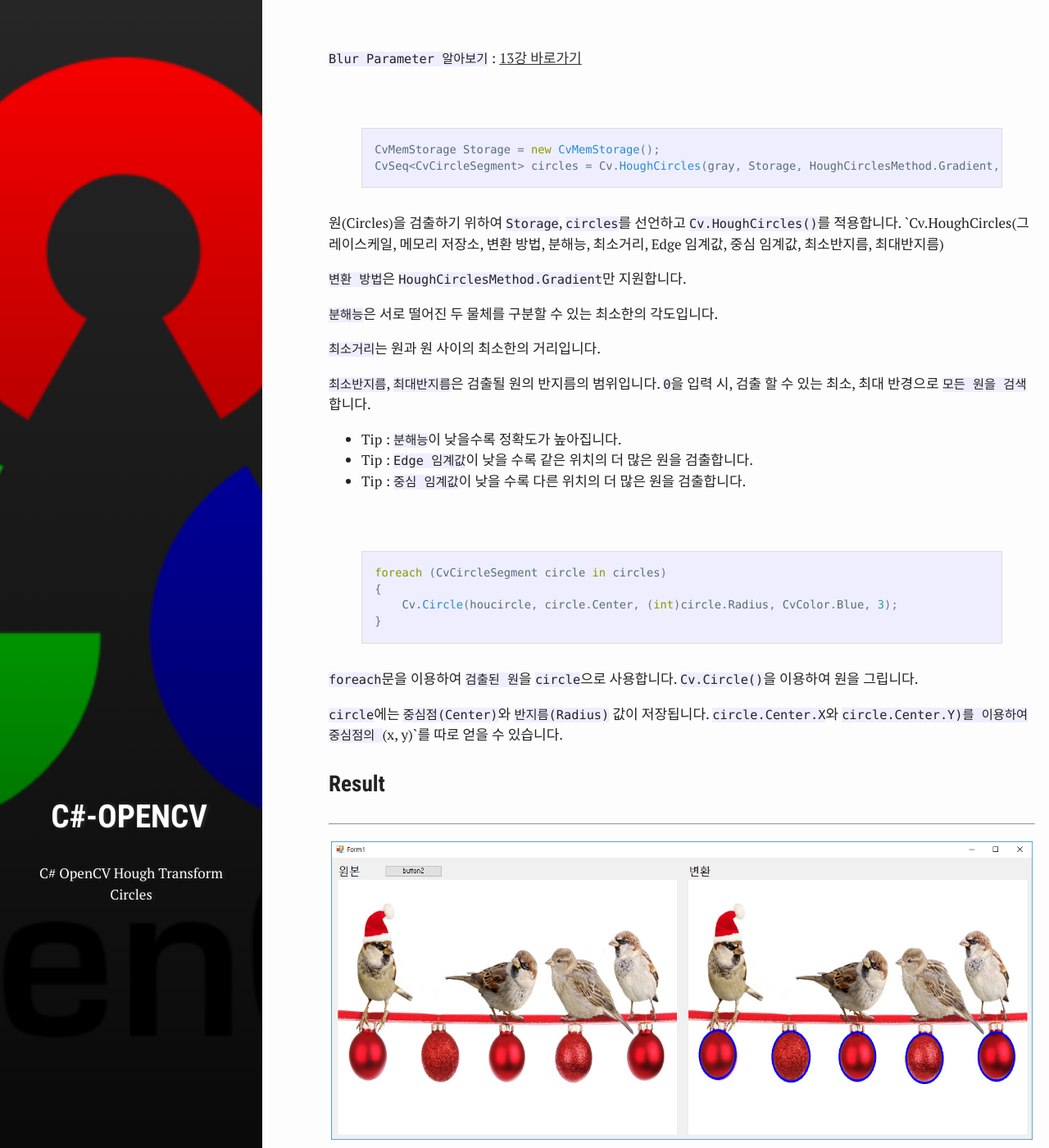
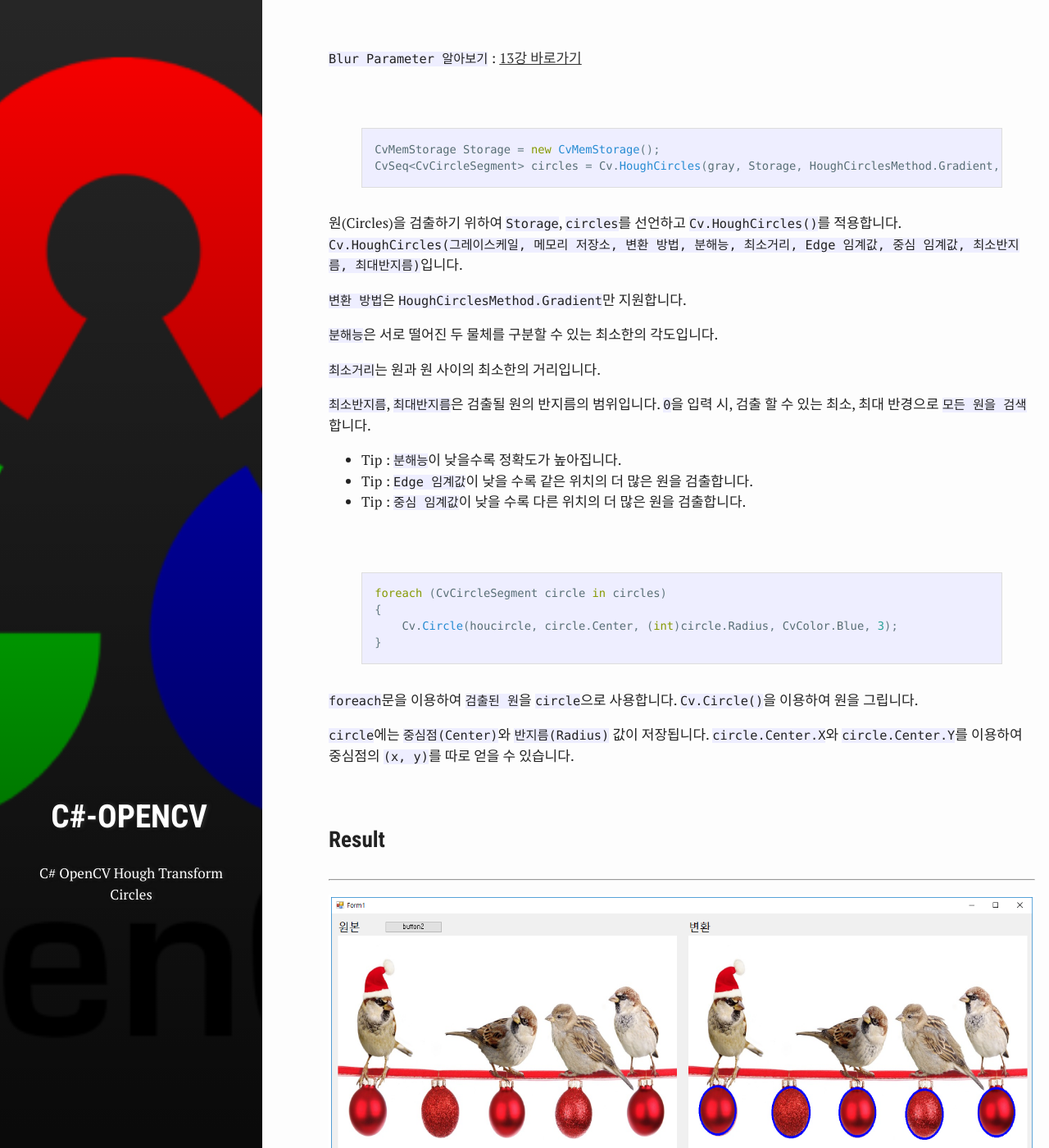
Before and after one commit to test076923/076923.github.io, a Jekyll site: the page built from _posts/2017-11-20-C#-opencv-26.md, in a window 1280 px wide and 1400 px high, scrolled down 2623 px. Shown: the whole window at 82% size. Built offline with Jekyll 4.4.1, drawn with Linux system fonts in a browser that asks for light colours; comment, search, counter and statistics services are not loaded; some of the changed text lies outside the part shown.

Commit message:
Update 2017-11-20-C#-opencv-26.md

```diff
--- a/_posts/2017-11-20-C#-opencv-26.md
+++ b/_posts/2017-11-20-C#-opencv-26.md
@@ -104,7 +104,7 @@ CvSeq<CvCircleSegment> circles = Cv.HoughCircles(gray, Storage, HoughCirclesMeth
 {% endhighlight %}
 
 원(Circles)을 검출하기 위하여 `Storage`, `circles`를 선언하고 `Cv.HoughCircles()`를 적용합니다.
-`Cv.HoughCircles(그레이스케일, 메모리 저장소, 변환 방법, 분해능, 최소거리, Edge 임계값, 중심 임계값, 최소반지름, 최대반지름)
+`Cv.HoughCircles(그레이스케일, 메모리 저장소, 변환 방법, 분해능, 최소거리, Edge 임계값, 중심 임계값, 최소반지름, 최대반지름)`입니다.
 
 
 `변환 방법`은 `HoughCirclesMethod.Gradient`만 지원합니다.
@@ -138,9 +138,9 @@ foreach (CvCircleSegment circle in circles)
 `foreach`문을 이용하여 `검출된 원`을 `circle`으로 사용합니다. `Cv.Circle()`을 이용하여 원을 그립니다.
 
 
-`circle`에는 `중심점(Center)`와 `반지름(Radius)` 값이 저장됩니다. `circle.Center.X`와  `circle.Center.Y)를 이용하여 중심점의 `(x, y)`를 따로 얻을 수 있습니다.
+`circle`에는 `중심점(Center)`와 `반지름(Radius)` 값이 저장됩니다. `circle.Center.X`와  `circle.Center.Y`를 이용하여 중심점의 `(x, y)`를 따로 얻을 수 있습니다.
 
-
+<br>
 ### Result ###
 ----------
 [![2]({{ site.images }}/C/opencv/ch26/2.png)]({{ site.images }}/C/opencv/ch26/2.png)
```
Also changed, not shown: other parts of _posts/2017-11-20-C#-opencv-26.md (+1 -1 lines).
